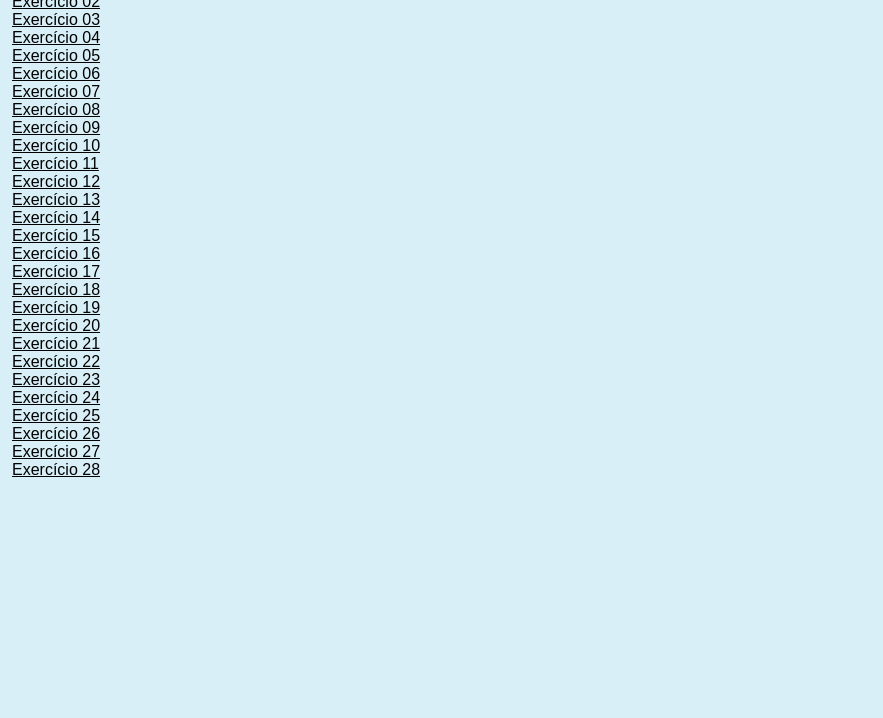
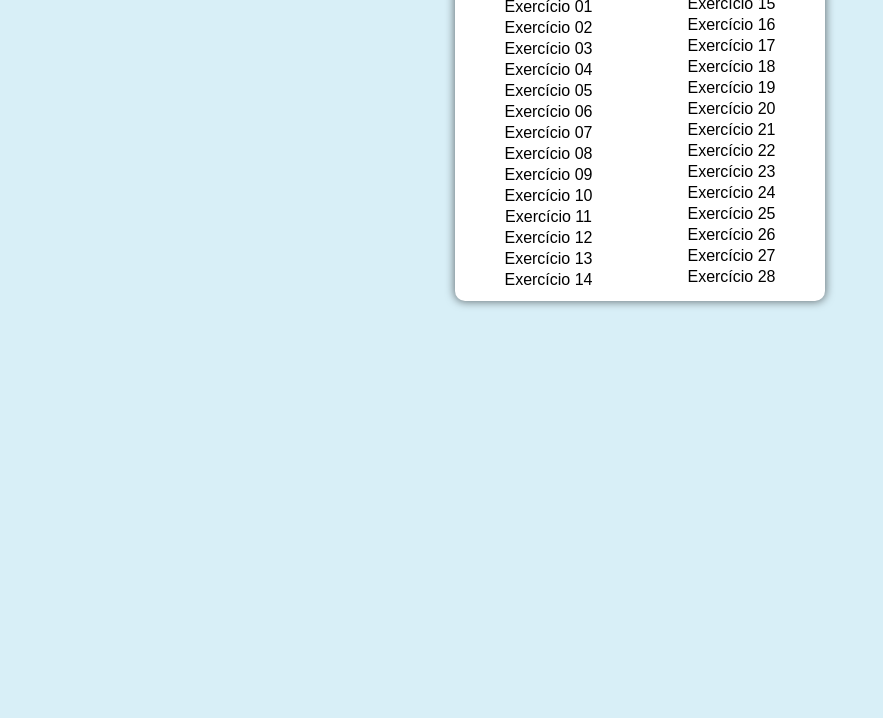
Before and after one commit to rodrigo-braganta/Atividades-JavaScript, a plain HTML site: page index.html in a window 1280 px wide. Shown: the part 82-800 px from the top of the page, without its empty margins (0-883 px from the left). Drawn offline with Linux system fonts and the light colour scheme.

Commit message:
index-estilo.v1
Atualização do estilo da página main versão 1

```diff
--- a/index.html
+++ b/index.html
@@ -12,23 +12,43 @@
         }
         body{
             background-color: rgb(216, 239, 247);
+            margin: 10px;
+        }
+        main{
+            background-color: white;
+            max-width: 350px;
+            padding: 10px;
+            text-align: center;
+            margin: auto;
+            box-shadow: 0px 0px 9px 1px rgb(0 0 0 / 50%);
+            border-radius: 10px;
         }
         h1{
             width: auto;
             text-align: center;
             margin: 10px;
         }
+        ul{
+            columns: 2;
+        }
+        li{
+            text-decoration: none;
+            list-style-type: none;
+            margin:3px;
+        }
         a{
             color: black;
             margin: 10px;
-            padding: 2px;
+            padding: px;
+            text-decoration: none;
         }
         a:hover{
-            background-color: rgb(179, 231, 248);
+            text-decoration: underline;
         }
     </style>
 </head>
-<body>
+<body><main>
+
         <h1>Lista de Atividades</h1>
 
         <ul>
@@ -62,5 +82,6 @@
             <li><a href="Exercícios/a28.html">Exercício 28</a></li>
 
         </ul>
+</main>
 </body>
 </html>
```
Lines whose indentation alone changed are shown as unchanged.
